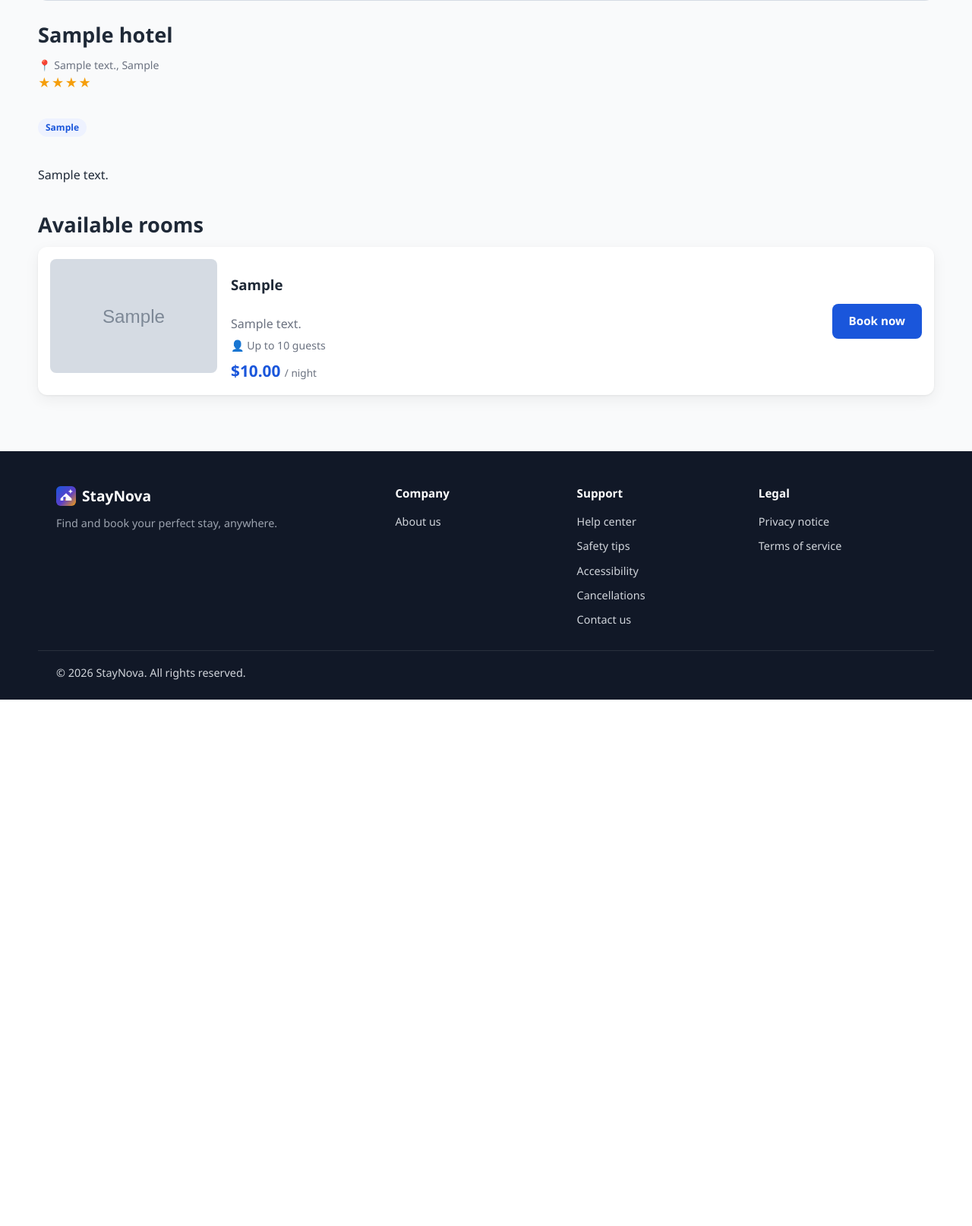
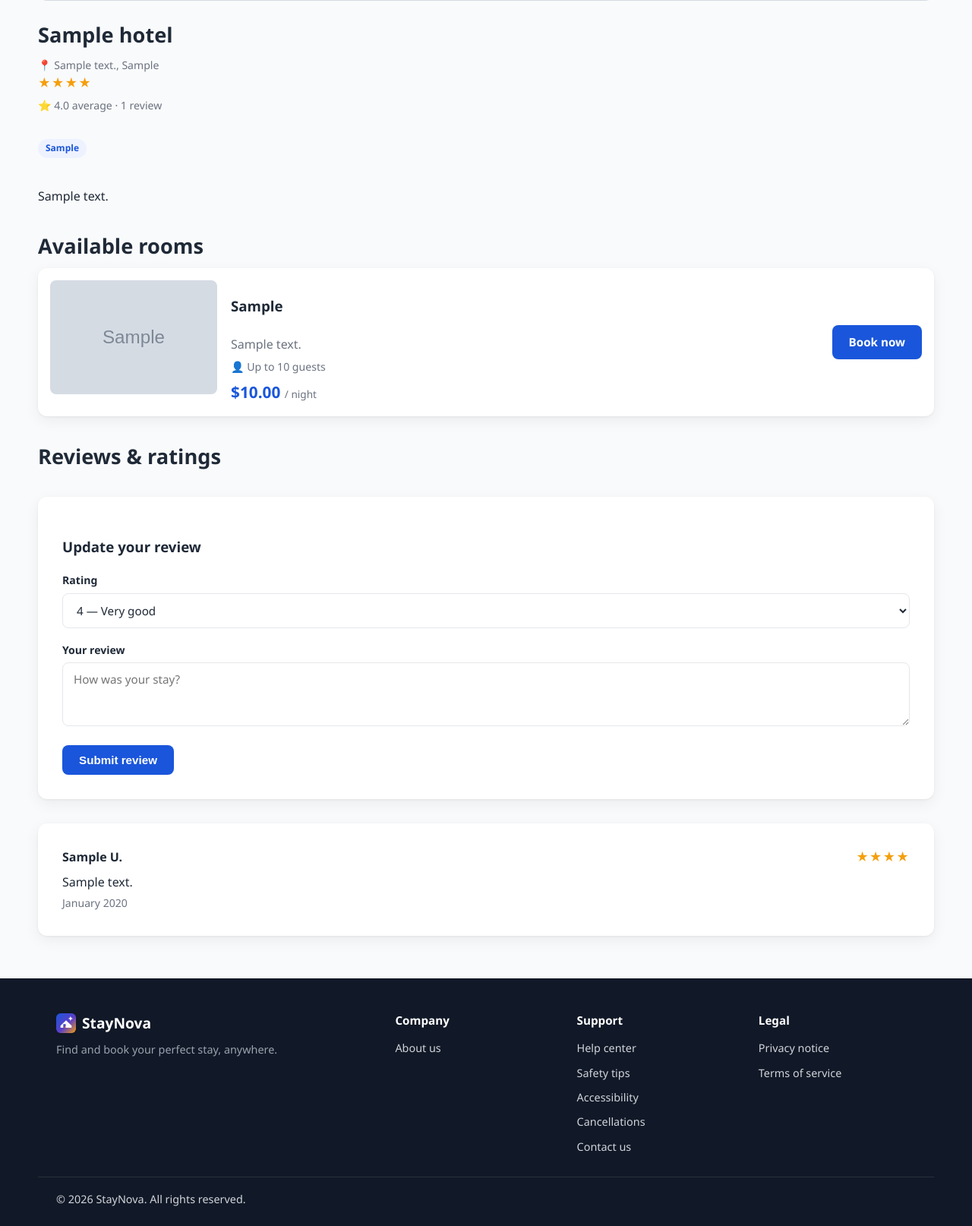
Before and after one commit to maikaljod/Stay-Nova, a Flask app: page /hotels/1 in a window 1280 px wide. Shown: the part 560-2174 px from the top of the page at 76% size. Before the commit the page ends 1481 px from the top, so only its background shows below. Run offline with Flask 3, Linux system fonts and the light colour scheme; a user stored in the database is signed in; tables that the repository leaves empty hold one stand-in row (values such as "Sample post"); grey boxes marked "Sample" are stand-in pictures; some libraries are stand-ins or nearby versions.

Commit message:
Add reviews UI and current/past booking history with downloadable confirmation

```diff
--- a/templates/booking_confirmation.html
+++ b/templates/booking_confirmation.html
@@ -14,7 +14,10 @@
       <tr><th>Guests</th><td>{{ booking.guests }}</td></tr>
       <tr><th>Total</th><td>${{ '%.2f'|format(booking.total_price) }}</td></tr>
     </table>
-    <a class="btn btn-primary mt-lg" href="{{ url_for('booking.dashboard') }}">View my bookings</a>
+    <div class="mt-lg" style="display:flex;gap:12px;justify-content:center;flex-wrap:wrap;">
+      <a class="btn btn-primary" href="{{ url_for('booking.dashboard') }}">View my bookings</a>
+      <a class="btn btn-outline" href="{{ url_for('booking.download_confirmation', booking_id=booking.id) }}">Download confirmation</a>
+    </div>
   </div>
 </section>
 {% endblock %}
--- a/templates/hotel_detail.html
+++ b/templates/hotel_detail.html
@@ -9,6 +9,12 @@
   <h1 class="section-title">{{ hotel.name }}</h1>
   <div class="hotel-meta">&#128205; {{ hotel.address }}, {{ hotel.city }}</div>
   <div class="stars">{{ ('&#9733;' * hotel.star_rating) | safe }}</div>
+  {% if rating_summary.review_count > 0 %}
+    <div class="hotel-meta mt-lg" style="margin-top:6px;">
+      &#11088; {{ '%.1f'|format(rating_summary.average_rating) }} average
+      &middot; {{ rating_summary.review_count }} review{{ 's' if rating_summary.review_count != 1 else '' }}
+    </div>
+  {% endif %}
 
   {% if hotel.amenities %}
   <div class="mt-lg">
@@ -39,5 +45,46 @@
   {% else %}
     <div class="empty-state">No rooms configured for this hotel yet.</div>
   {% endif %}
+
+  <h2 class="section-title mt-lg">Reviews &amp; ratings</h2>
+
+  {% if can_review %}
+    <div class="card mt-lg">
+      <h3>{{ 'Update your review' if user_review else 'Leave a review' }}</h3>
+      <form method="post" action="{{ url_for('main.submit_review', hotel_id=hotel.id) }}" novalidate>
+        {{ review_form.hidden_tag() }}
+        <div class="form-group">
+          {{ review_form.rating.label }}
+          {{ review_form.rating() }}
+          {% for error in review_form.rating.errors %}<div class="field-error">{{ error }}</div>{% endfor %}
+        </div>
+        <div class="form-group">
+          {{ review_form.comment.label }}
+          {{ review_form.comment(rows=3, placeholder="How was your stay?") }}
+          {% for error in review_form.comment.errors %}<div class="field-error">{{ error }}</div>{% endfor %}
+        </div>
+        {{ review_form.submit(class="btn btn-primary") }}
+      </form>
+    </div>
+  {% elif current_user.is_authenticated %}
+    <p class="section-subtitle">You can leave a review once you've completed a stay at this hotel.</p>
+  {% endif %}
+
+  {% if reviews %}
+    <div class="mt-lg">
+      {% for review in reviews %}
+      <div class="card mt-lg">
+        <div class="flex-between">
+          <strong>{{ review.first_name }} {{ review.last_name[0] }}.</strong>
+          <span class="stars">{{ ('&#9733;' * review.rating) | safe }}</span>
+        </div>
+        {% if review.comment %}<p style="margin:8px 0 4px;">{{ review.comment }}</p>{% endif %}
+        <div class="hotel-meta">{{ review.created_at.strftime('%B %Y') if review.created_at else '' }}</div>
+      </div>
+      {% endfor %}
+    </div>
+  {% else %}
+    <div class="empty-state mt-lg">No reviews yet. Be the first to share your experience.</div>
+  {% endif %}
 </section>
 {% endblock %}
```
Also changed, not shown: templates/booking_confirmation_download.html (added, +32 -0 lines), templates/dashboard.html (+22 -4 lines).
